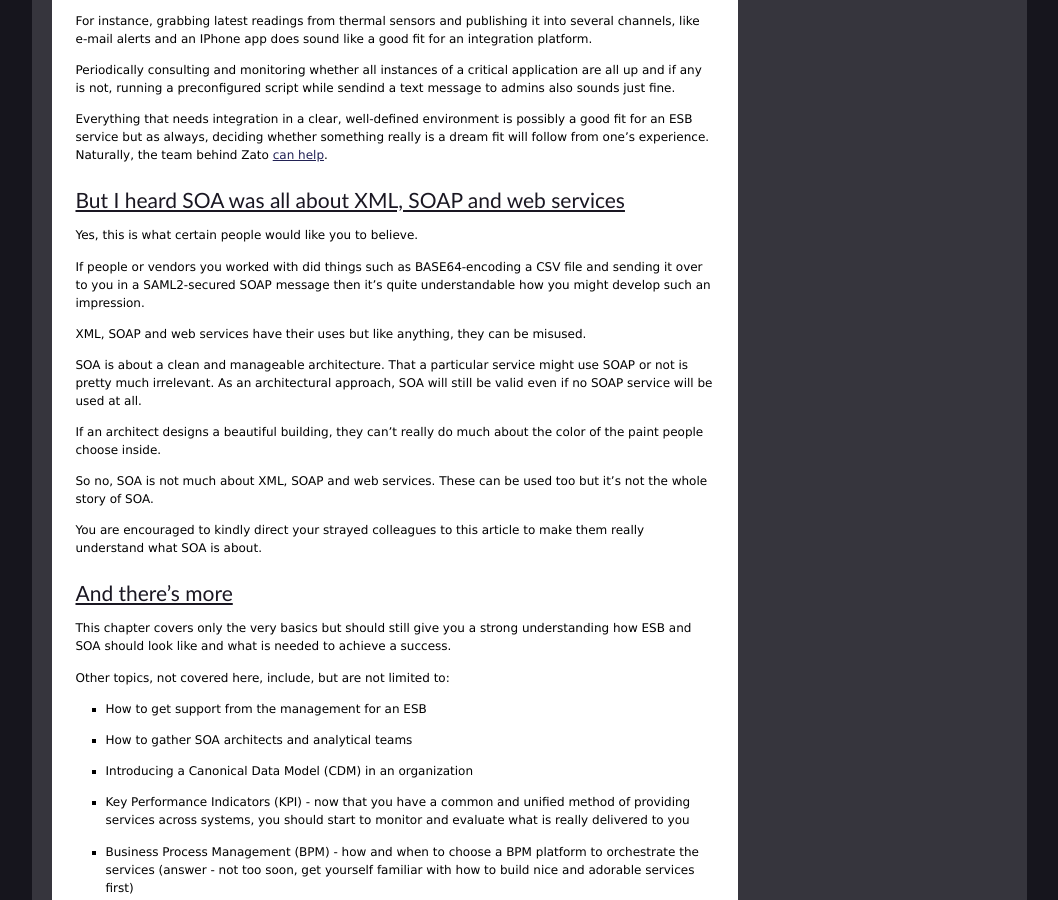
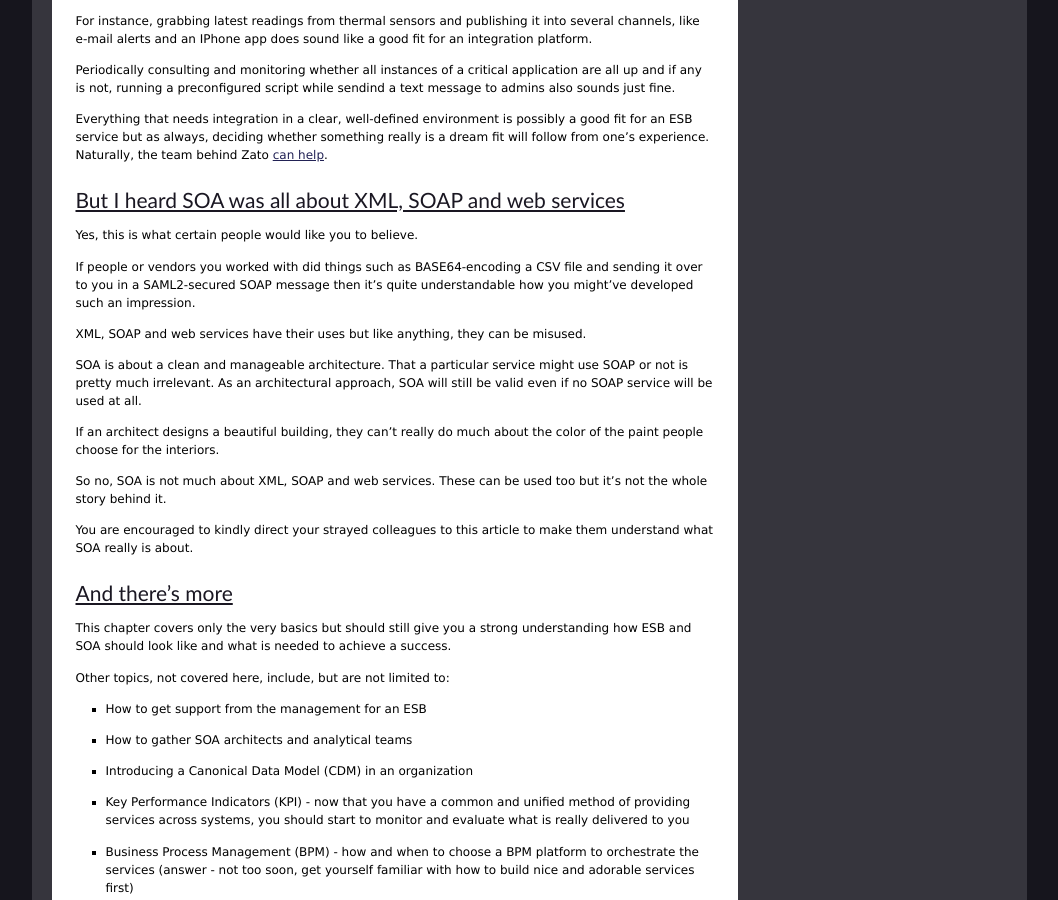
Before and after one commit to rfdiazpr/zato-docs, a Sphinx documentation site: the page built from sphinx/intro/esb-soa.txt, in a window 1280 px wide and 900 px high, scrolled down 5797 px. Shown: the whole window, without its empty margins (111-1169 px from the left). Built offline with Sphinx 7.4.7, drawn with Linux system fonts in a browser that asks for light colours; some of the changed text lies outside the part shown.

Commit message:
Fixing typos and adding clarifications

```diff
--- a/sphinx/architecture/overview.txt
+++ b/sphinx/architecture/overview.txt
@@ -17,7 +17,7 @@ Zato is composed of several components that cooperate with the aim of exposing
                                          execution of scheduler jobs.
 :doc:`SQL ODB<./sql-odb>`                Operational Database for storing configuration that is usually static and can take
                                          advantage of SQL's relational model
-:doc:`Redis<./redis>`                    The key/value DB used for highly dynamic and rapidly changing data
+:doc:`Redis<./redis>`                    A NoSQL key/value DB used for highly dynamic and rapidly changing data
 :doc:`Certificate Authority (CA)<./ca>`  An additional component, an SSL CA used during the development,
                                          mainly with the goal of supporting
                                          :doc:`zato quickstart </admin/cli/quickstart-create>` clusters
--- a/sphinx/intro/esb-soa.txt
+++ b/sphinx/intro/esb-soa.txt
@@ -109,7 +109,7 @@ If a given functionality of a system fullfils these 3 requiremenents, that is, i
 then there's a very good chance it could and should be exposed as a service to
 other systems, though never directly.
 
-Let's discuss this IRA approach through a couple of examples
+Let's discuss this IRA approach through a couple of examples.
 
 =================== =============================================================================================
 Variable            Notes
@@ -277,7 +277,7 @@ Yes, this is what certain people would like you to believe.
 
 If people or vendors you worked with did things such as BASE64-encoding a CSV file and sending
 it over to you in a SAML2-secured SOAP message then it's quite understandable
-how you might develop such an impression.
+how you might've developed such an impression.
 
 XML, SOAP and web services have their uses but like anything, they can be misused.
 
@@ -286,12 +286,12 @@ use SOAP or not is pretty much irrelevant. As an architectural approach, SOA
 will still be valid even if no SOAP service will be used at all.
 
 If an architect designs a beautiful building, they can't really do much
-about the color of the paint people choose inside.
+about the color of the paint people choose for the interiors.
 
 So no, SOA is not much about XML, SOAP and web services. These can be used too
-but it's not the whole story of SOA.
+but it's not the whole story behind it.
 
-You are encouraged to kindly direct your strayed colleagues to this article to make them really understand what SOA is about.
+You are encouraged to kindly direct your strayed colleagues to this article to make them understand what SOA really is about.
 
 ----------------
 And there's more
```
Also changed, not shown: other parts of sphinx/intro/esb-soa.txt (+7 -7 lines).
